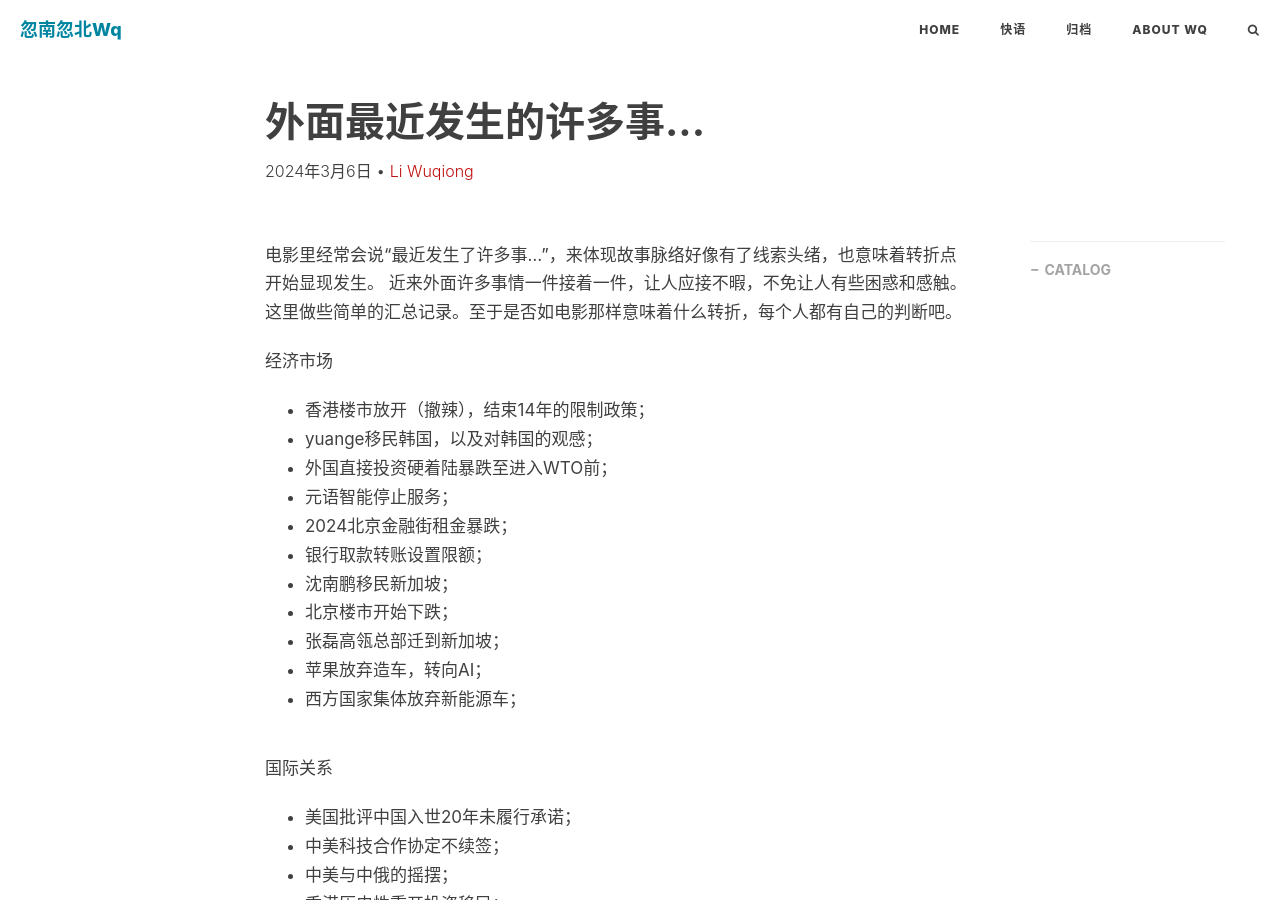
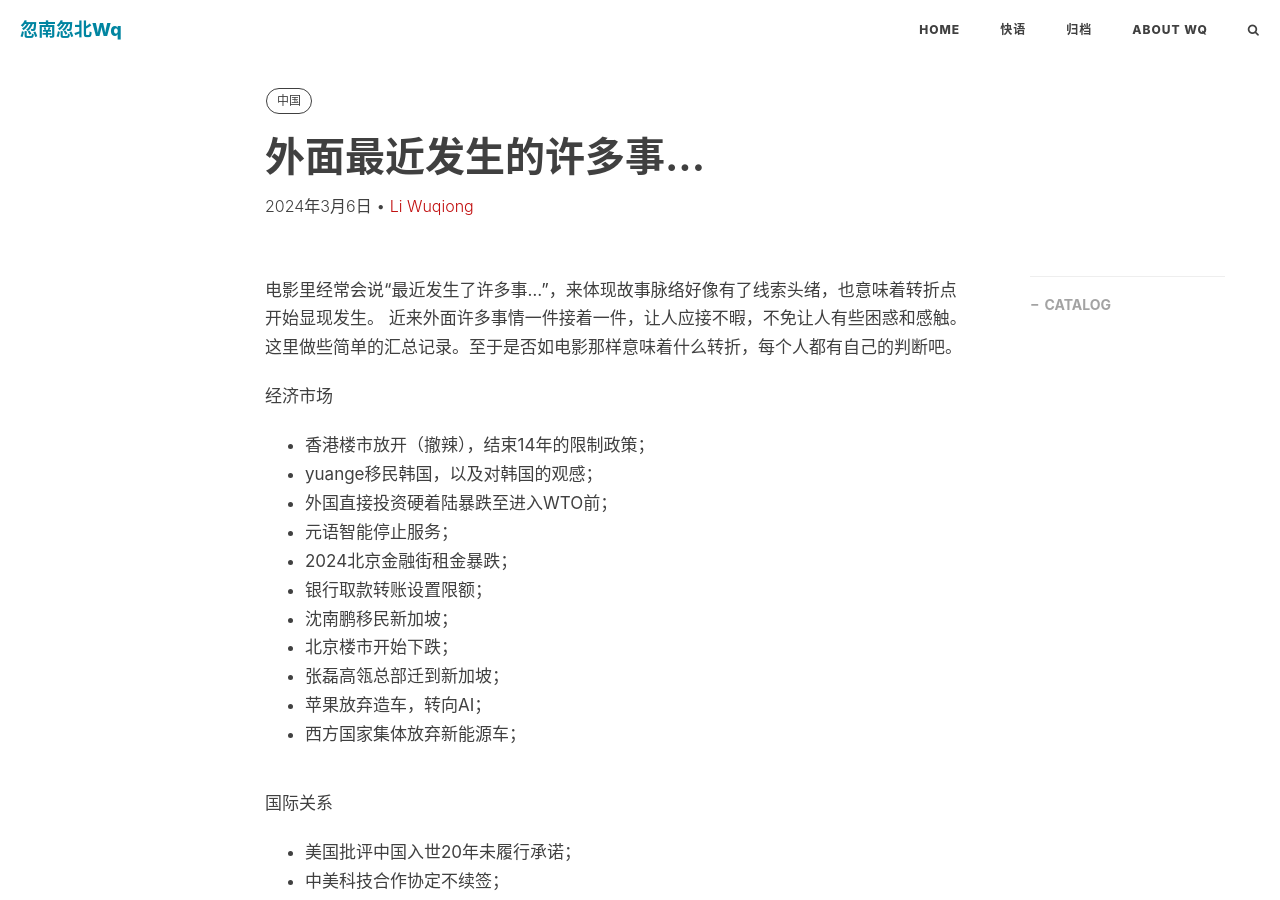
Before and after one commit to liwuqiong/blog_zh, a Jekyll site: the page built from _posts/2024Q1/2024-03-06-外面最近发生的许多事.md, in a window 1280 px wide and 900 px high. Built offline with Jekyll 4.4.1, drawn with Linux system fonts in a browser that asks for light colours; nearby versions of some CDN libraries; comment, search, counter and statistics services are not loaded.

Commit message:
liwuqiong: 2024-03-11 17:11:19

```diff
--- a/_posts/2024Q1/2024-03-06-外面最近发生的许多事.md
+++ b/_posts/2024Q1/2024-03-06-外面最近发生的许多事.md
@@ -2,6 +2,7 @@
 title: 外面最近发生的许多事...
 subtitle:
 tags:
+- 中国
 date: 2024-03-06
 layout: post
 header-style: text
```
